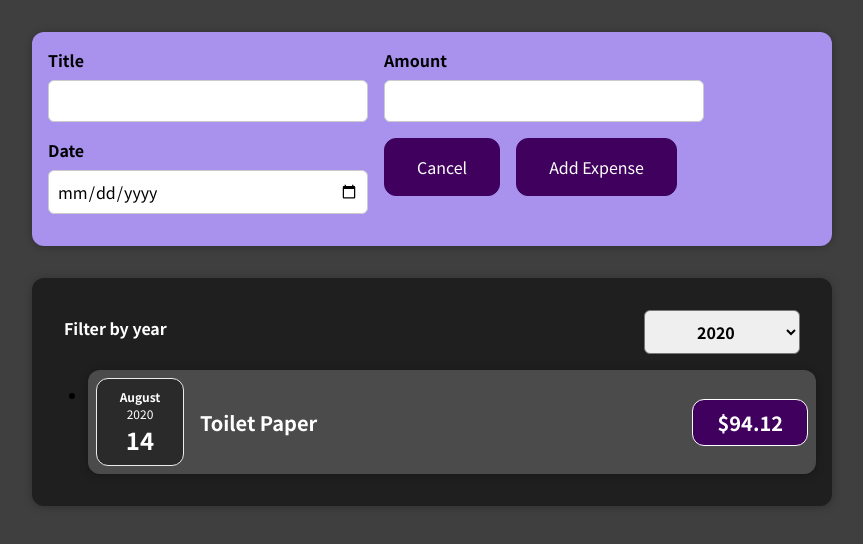
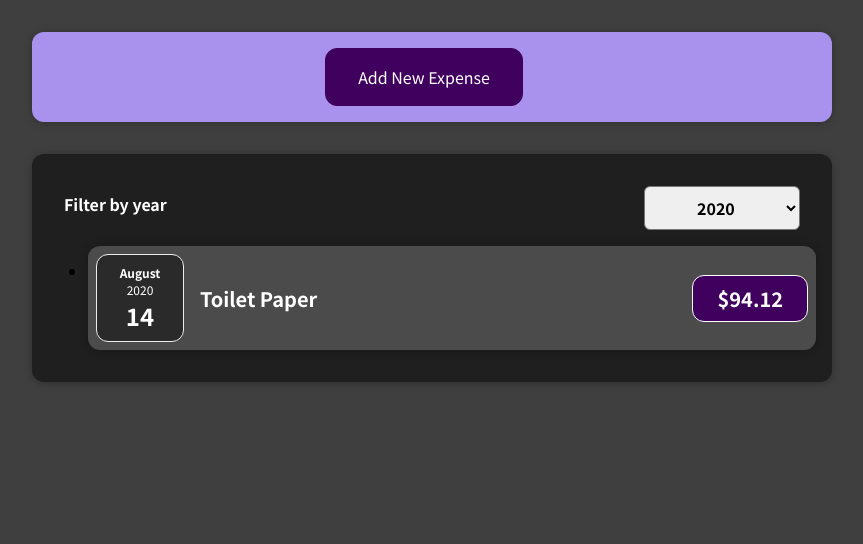
Before and after one commit to sree-lakshmi-n/react, a React (Create React App) app in the folder 01-starting-setup/: page / in a window 1280 px wide. Shown: the top 544 px of the page, without its empty margins (208-1071 px from the left). Built offline with nearby package versions, Linux system fonts and the light colour scheme.

Commit message:
conditional content display to show form only on clicking 'Add New Expense' button

```diff
--- a/01-starting-setup/src/components/NewExpense/NewExpense.js
+++ b/01-starting-setup/src/components/NewExpense/NewExpense.js
@@ -1,6 +1,8 @@
 import "./NewExpense.css";
 import ExpenseForm from "./ExpenseForm";
+import { useState } from "react";
 const NewExpense = (props) => {
+  const [isEditing, setIsEditing] = useState(false);
   const saveExpenseDataHandler = (enteredExpenseData) => {
     const expenseData = {
       ...enteredExpenseData,
@@ -9,9 +11,25 @@ const NewExpense = (props) => {
     // console.log(expenseData);
     props.onAddExpense(expenseData);
   };
+
+  const stopEditingHandler = () => {
+    setIsEditing(false);
+  };
+  const startEditingHandler = () => {
+    setIsEditing(true);
+  };
+
   return (
     <div className="new-expense">
-      <ExpenseForm onSaveExpenseData={saveExpenseDataHandler} />
+      {!isEditing && (
+        <button onClick={startEditingHandler}>Add New Expense</button>
+      )}
+      {isEditing && (
+        <ExpenseForm
+          onSaveExpenseData={saveExpenseDataHandler}
+          onCancel={stopEditingHandler}
+        />
+      )}
     </div>
   );
 };
```
Also changed, not shown: 1 other file (tests, documents, lock files or other folders).
